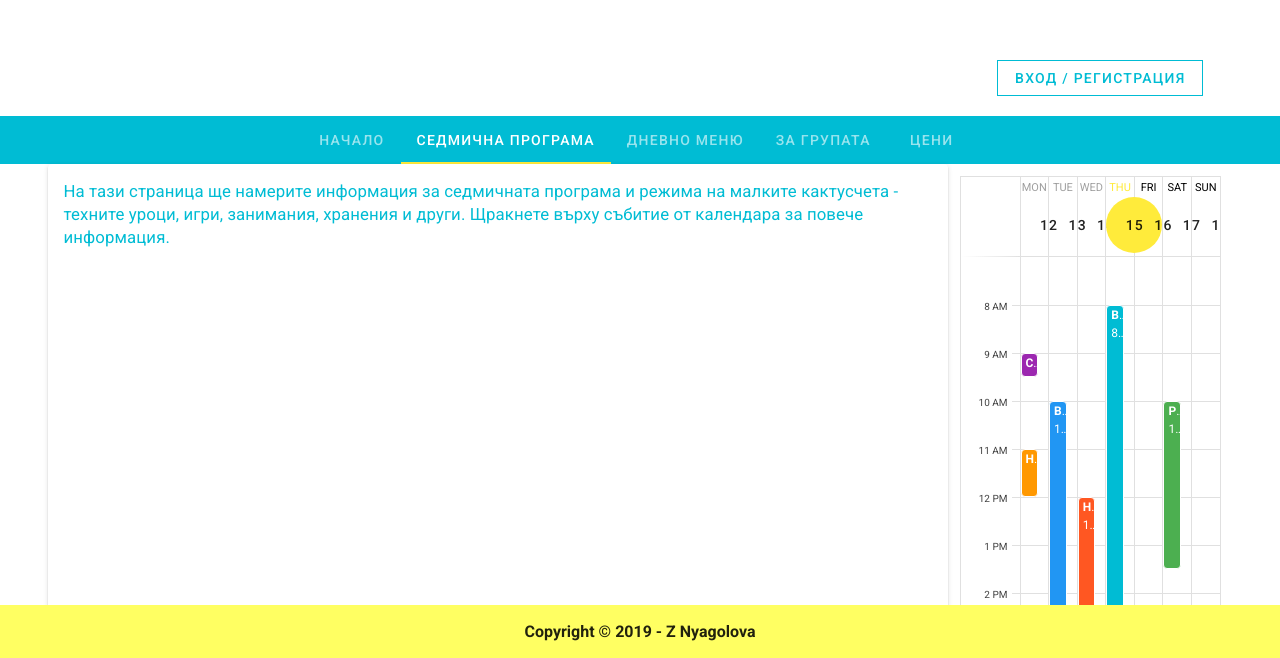
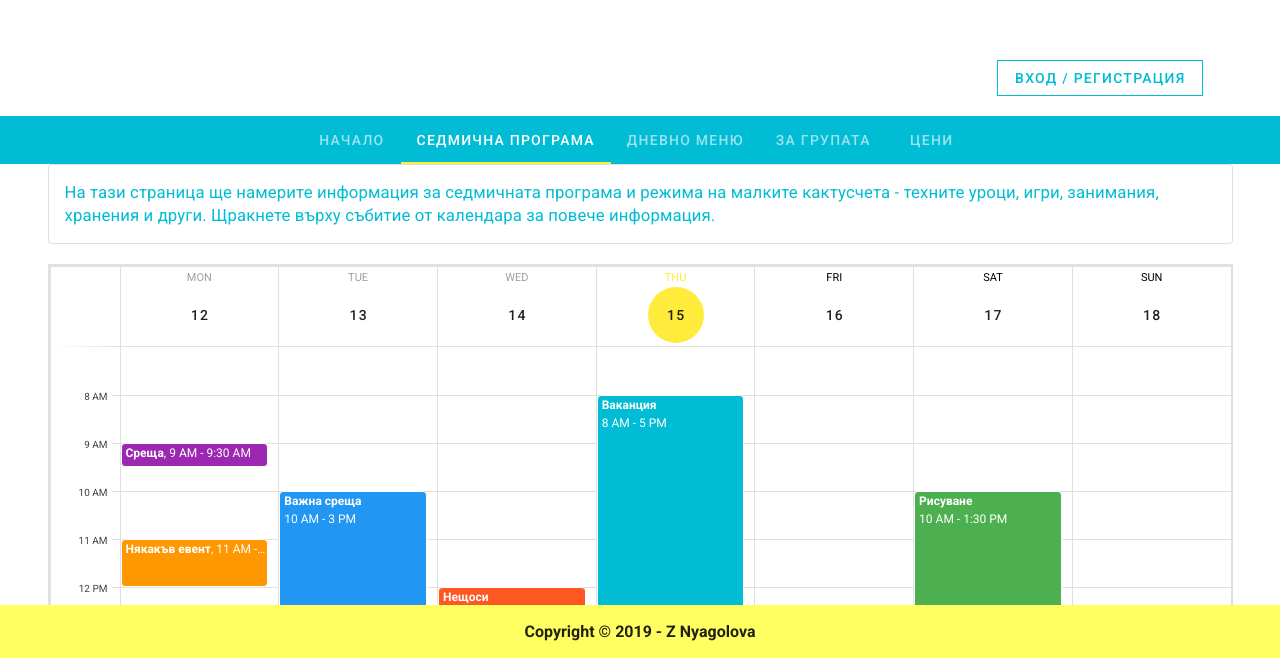
Before and after one commit to Nyagolova/Vue-App-Parents-Cooperative, a Vue app: page /weeklyschedule in a window 1280 px wide. Shown: the part 140-798 px from the top of the page. Built offline with nearby package versions, Linux system fonts and the light colour scheme; no server answers.

Commit message:
Styling changes
Better layout and components placement;
Overwriting some vuetify styles.

```diff
--- a/src/App.vue
+++ b/src/App.vue
@@ -3,7 +3,7 @@
 
     <page-header></page-header>
 
-    <v-container  style="height: 650px">
+    <v-container  >
       <router-view></router-view>
     </v-container>
 
@@ -31,5 +31,11 @@ export default {
 </script>
 
 <style>
-
+ .container{
+   max-width: 1000px;
+   height: auto;
+ }
+ .theme--light.v-application{
+   background-color: white !important;
+ }
 </style>
--- a/src/components/Common/PageInfo.vue
+++ b/src/components/Common/PageInfo.vue
@@ -2,7 +2,7 @@
     <v-card
       class="mx-auto"
       light
-      max-width="900"
+      outlined
     >
       <v-card-text class="page-info">
         <big><slot></slot></big>
--- a/src/components/Operative/Story.vue
+++ b/src/components/Operative/Story.vue
@@ -1,13 +1,13 @@
 <template>
-  <div>
       <v-card
         :flat="flat"
-        :loading="loading"
+
         :outlined="outlined"
-        :elevation="elevation"
-        :raised="raised"
+
+
         :max-width="maxwidth"
         :height="height"
+        class="mt-3"
       >
 
         <v-list-item>
@@ -21,7 +21,7 @@
           v-if="media"
           class="white--text"
           height="200px"
-          src="https://cdn.vuetifyjs.com/images/cards/docks.jpg"
+          src="https://raisingtoddlerscourageously.com/hosted/images/ab/00f6f0baa211e8bdb2590576343e33/Copy-of-Untitled.png"
         >
         </v-img>
 
@@ -35,7 +35,6 @@
           <v-btn outlined color="cyan">Прочети повече</v-btn>
         </v-card-actions>
       </v-card>
-  </div>
 </template>
 
 <script>
@@ -46,10 +45,8 @@ export default {
         media: true,
         loading: false,
         actions: true,
-        outlined: false,
-        elevation: undefined,
-        raised: false,
-        maxwidth: 900,
+        outlined: true,
+        maxwidth: 1000,
         height: undefined,
     }),
 }
--- a/src/views/ViewHomePage.vue
+++ b/src/views/ViewHomePage.vue
@@ -3,15 +3,12 @@
 
     <page-info>На тази страница ще намерите информация за най-новите събития и дейности, които се провеждат в Кооператив "Кактусчета".</page-info>
 
-    <v-container
-            class="pa-2"
-            fluid
+    <v-container pa-0
           >
-            <v-row>
-              <v-col  v-for="Story in StriesData"
-                    :key="Story.StoryId" >
 
-                  <story
+
+                  <story v-for="Story in StriesData"
+                    :key="Story.StoryId"
                     :StoryDate="Story.StoryDate"
                     :StoryTitle="Story.StoryTitle"
                     :StoryText="Story.StoryText"
@@ -19,8 +16,6 @@
                     >
                   </story>
 
-                </v-col>
-                </v-row>
     </v-container>
 
   </div>
--- a/src/views/ViewWeeklySchedule.vue
+++ b/src/views/ViewWeeklySchedule.vue
@@ -4,8 +4,8 @@
       Щракнете върху събитие от календара за повече информация.
     </page-info>
 
-    <v-col>
-        <v-sheet height="600">
+    <v-col class="mt-5 pa-0">
+        <v-sheet height="600" outlined >
 
 
           <v-calendar
@@ -162,7 +162,17 @@ export default {
 .v-calendar-daily__head {
   margin-right: 0 !important;
 }
+.v-calendar-daily__intervals-head{
+  width: 70px !important;
+}
+.v-calendar-daily__intervals-body{
+  width: 70px !important;
+}
 .v-calendar-daily__scroll-area {
   overflow-y: unset !important;
 }
+.col{
+  border: #e0e0e0 1px solid;
+  border-right: none;
+}
 </style>
```
